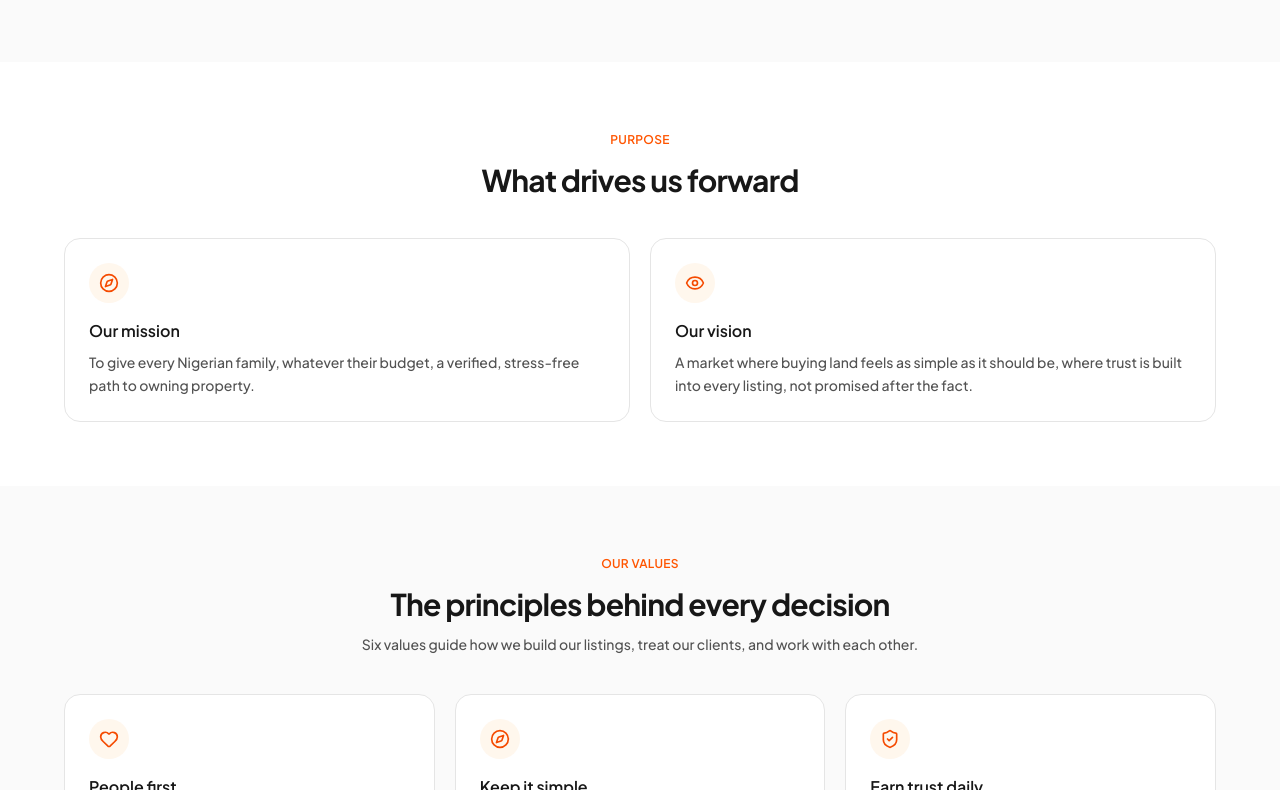
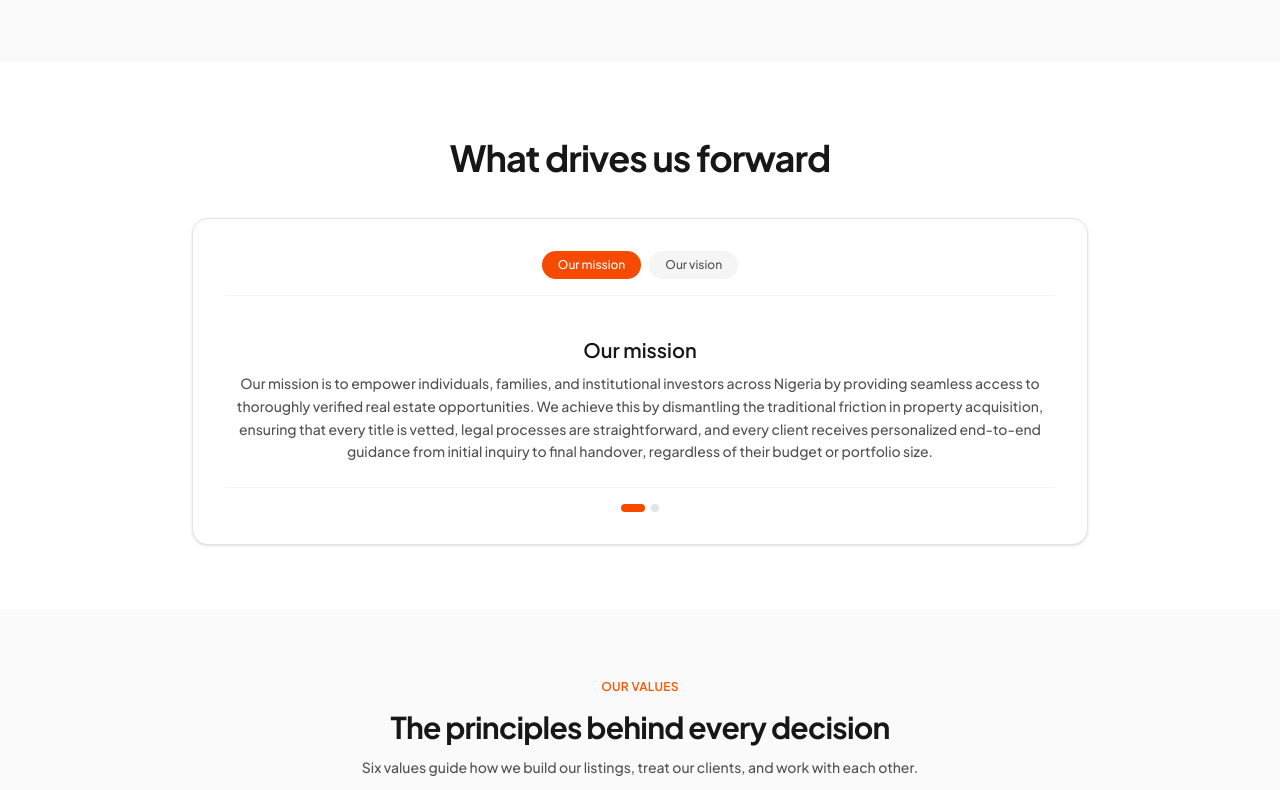
Before and after one commit to writefreak/tageinc, a Next.js app: page /about in a window 1280 px wide. Shown: the part 1250-2040 px from the top of the page. Built offline with nearby package versions, Linux system fonts and the light colour scheme.

Commit message:
update about

```diff
--- a/app/(client)/about/page.tsx
+++ b/app/(client)/about/page.tsx
@@ -1,6 +1,6 @@
 "use client";
 
-import { useRef } from "react";
+import { useRef, useState } from "react";
 import AboutHero from "@/components/about/about-hero";
 import {
   Heart,
@@ -10,9 +10,16 @@ import {
   Eye,
   Users2,
   ArrowRight,
+  ChevronLeft,
+  ChevronRight,
 } from "lucide-react";
 import { usePathname } from "next/navigation";
-import { motion, useScroll, useTransform } from "framer-motion";
+import {
+  motion,
+  useScroll,
+  useTransform,
+  AnimatePresence,
+} from "framer-motion";
 
 const VALUES = [
   {
@@ -47,10 +54,25 @@ const VALUES = [
   },
 ];
 
+const PURPOSE_PAGES = [
+  {
+    icon: Compass,
+    title: "Our mission",
+    body: "Our mission is to empower individuals, families, and institutional investors across Nigeria by providing seamless access to thoroughly verified real estate opportunities. We achieve this by dismantling the traditional friction in property acquisition, ensuring that every title is vetted, legal processes are straightforward, and every client receives personalized end-to-end guidance from initial inquiry to final handover, regardless of their budget or portfolio size.",
+  },
+  {
+    icon: Eye,
+    title: "Our vision",
+    body: "We envision a transformed real estate ecosystem where trust, security, and transparency are absolute standards rather than rare exceptions. Our goal is to set the benchmark for property transactions across Africa by creating a digital-first marketplace where land ownership is accessible, fraud is eliminated, and every buyer can invest with absolute certainty in the long-term value and legality of their property.",
+  },
+];
+
 export default function AboutPage() {
   const pathname = usePathname();
   const isHome = pathname === "/";
   const headerStyle = isHome;
+
+  const [activePurposeIndex, setActivePurposeIndex] = useState(0);
 
   const imageSectionRef = useRef<HTMLDivElement>(null);
   const { scrollYProgress } = useScroll({
@@ -58,7 +80,10 @@ export default function AboutPage() {
     offset: ["start end", "end start"],
   });
 
-  const imageY = useTransform(scrollYProgress, [0, 1], ["-60%", "60%"]);
+  const imageY = useTransform(scrollYProgress, [0, 1], ["-30%", "30%"]);
+
+  const currentPurpose = PURPOSE_PAGES[activePurposeIndex];
+  const IconComponent = currentPurpose.icon;
 
   return (
     <main className="w-full font-display text-neutral-900">
@@ -90,10 +115,10 @@ export default function AboutPage() {
               with same credible surveyors and agents from start to finish.
             </p>
           </div>
-          <div className="h-64 md:h-80 w-full overflow-hidden rounded-3xl">
+          <div className="h-64 md:h-80 w-full overflow-hidden rounded-3xl relative">
             <motion.img
               style={{ y: imageY }}
-              className="h-[120%] w-full object-cover rounded-3xl"
+              className="absolute top-[-60%] left-0 h-[220%] w-full object-cover rounded-3xl"
               src={"/home2.jpg"}
               alt="Connecting Nigerians With Their Dream Homes"
             />
@@ -102,44 +127,76 @@ export default function AboutPage() {
       </section>
 
       {/* Mission & vision */}
-      <section className="px-6 md:px-14 py-16">
-        <div className="mx-auto max-w-6xl">
+      <section className="px-4 md:px-14 py-16">
+        <div className="mx-auto max-w-4xl">
           <div className="text-center">
-            <span className="text-xs font-semibold uppercase tracking-wide text-[#ff5500]">
-              Purpose
-            </span>
-            <h2 className="mt-3 text-2xl sm:text-3xl font-bold tracking-tight">
+            <h2 className="mt-3 text-2xl md:text-4xl font-bold tracking-tight">
               What drives us forward
             </h2>
           </div>
-          <div className="mt-10 grid grid-cols-1 sm:grid-cols-2 gap-5">
-            <div className="rounded-2xl border border-neutral-200 p-6">
-              <div className="flex h-10 w-10 items-center justify-center rounded-full bg-orange-50">
-                <Compass className="h-5 w-5 text-orange-600" />
+
+          <div className="mt-10 rounded-2xl border border-neutral-200 bg-white p-6 sm:p-8 shadow-sm">
+            <div className="flex items-center justify-center gap-4 border-b border-neutral-100 pb-4">
+              <div className="flex gap-2 items-center">
+                {PURPOSE_PAGES.map((item, idx) => (
+                  <button
+                    key={item.title}
+                    type="button"
+                    onClick={() => setActivePurposeIndex(idx)}
+                    className={`rounded-full px-4 py-1.5 text-xs font-medium transition ${
+                      activePurposeIndex === idx
+                        ? "bg-orange-600 text-white"
+                        : "bg-neutral-100 text-neutral-600 hover:bg-neutral-200"
+                    }`}
+                  >
+                    {item.title}
+                  </button>
+                ))}
               </div>
-              <h3 className="mt-4 text-base font-semibold">Our mission</h3>
-              <p className="mt-2 text-xs sm:text-sm leading-relaxed text-neutral-600">
-                To give every Nigerian family, whatever their budget, a
-                verified, stress-free path to owning property.
-              </p>
             </div>
-            <div className="rounded-2xl border border-neutral-200 p-6">
-              <div className="flex h-10 w-10 items-center justify-center rounded-full bg-orange-50">
-                <Eye className="h-5 w-5 text-orange-600" />
-              </div>
-              <h3 className="mt-4 text-base font-semibold">Our vision</h3>
-              <p className="mt-2 text-xs sm:text-sm leading-relaxed text-neutral-600">
-                A market where buying land feels as simple as it should be,
-                where trust is built into every listing, not promised after the
-                fact.
-              </p>
+
+            <AnimatePresence mode="wait">
+              <motion.div
+                key={activePurposeIndex}
+                initial={{ opacity: 0, x: 10 }}
+                animate={{ opacity: 1, x: 0 }}
+                exit={{ opacity: 0, x: -10 }}
+                transition={{ duration: 0.2 }}
+                className="mt-6 flex items-center flex-col gap-2"
+              >
+                {/* <div className="flex h-10 w-10 items-center justify-center rounded-full bg-orange-50">
+                  <IconComponent className="h-5 w-5 text-orange-600" />
+                </div> */}
+                <h3 className="mt-4 text-lg md:text-xl text-center font-semibold text-neutral-900">
+                  {currentPurpose.title}
+                </h3>
+                <p className="text-xs md:text-sm text-center leading-relaxed text-neutral-600">
+                  {currentPurpose.body}
+                </p>
+              </motion.div>
+            </AnimatePresence>
+
+            <div className="mt-6 flex justify-center gap-1.5 border-t border-neutral-100 pt-4">
+              {PURPOSE_PAGES.map((_, idx) => (
+                <button
+                  key={idx}
+                  type="button"
+                  aria-label={`Go to slide ${idx + 1}`}
+                  onClick={() => setActivePurposeIndex(idx)}
+                  className={`h-2 rounded-full transition-all ${
+                    activePurposeIndex === idx
+                      ? "w-6 bg-orange-600"
+                      : "w-2 bg-neutral-200"
+                  }`}
+                />
+              ))}
             </div>
           </div>
         </div>
       </section>
 
       {/* Values */}
-      <section className="px-6 md:px-14 py-16 bg-neutral-50">
+      <section className="px-4 md:px-14 py-16 bg-neutral-50">
         <div className="mx-auto max-w-6xl">
           <div className="text-center max-w-xl mx-auto">
             <span className="text-xs font-semibold uppercase tracking-wide text-[#ff5500]">
@@ -173,7 +230,7 @@ export default function AboutPage() {
       </section>
 
       {/* Why choose us */}
-      <section className="px-6 md:px-14 py-16">
+      <section className="px-4 md:px-14 py-16">
         <div className="mx-auto max-w-6xl grid grid-cols-1 md:grid-cols-2 gap-8 md:gap-14 items-center">
           <div>
             <span className="text-xs font-semibold uppercase tracking-wide text-[#ff5500]">
```
